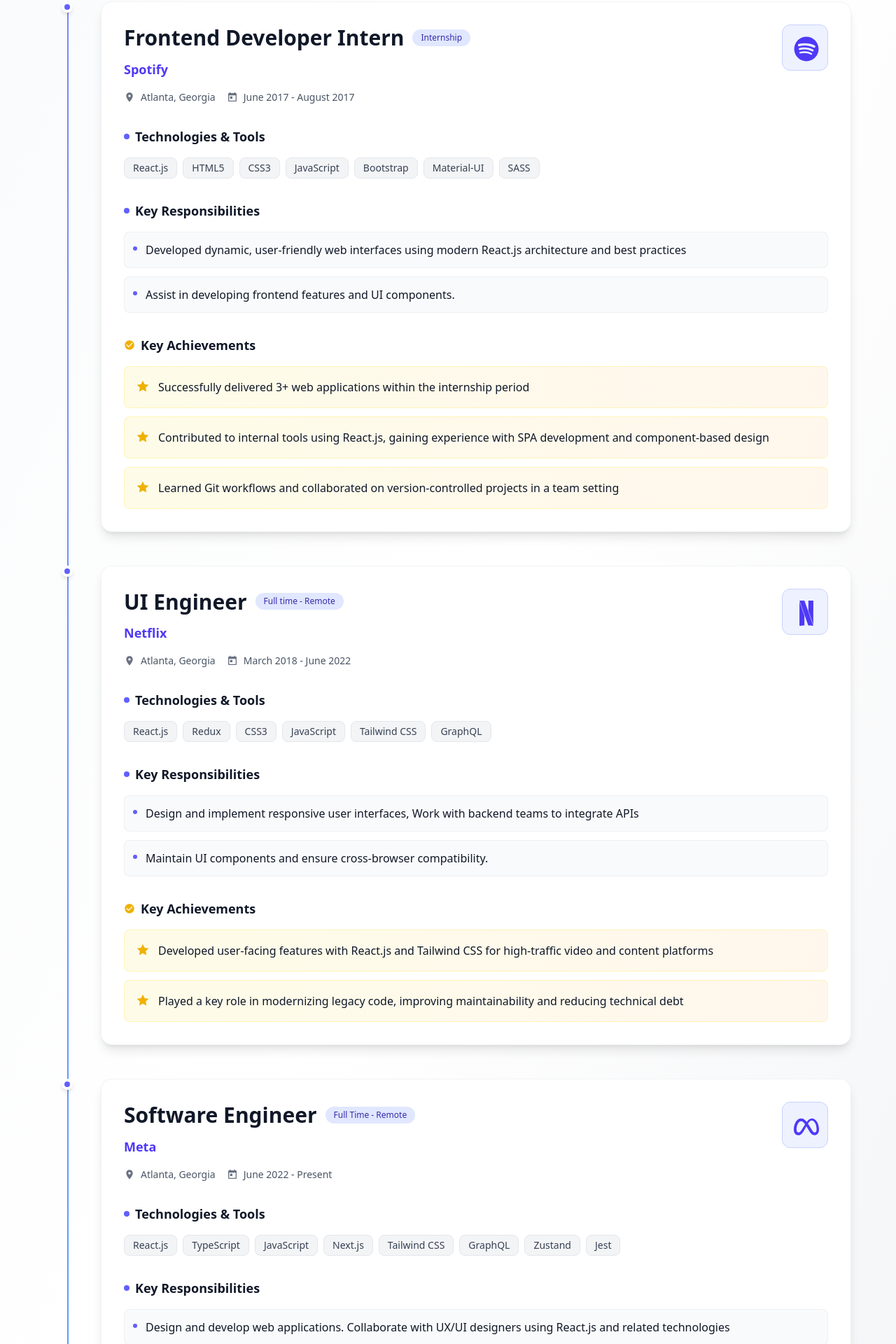
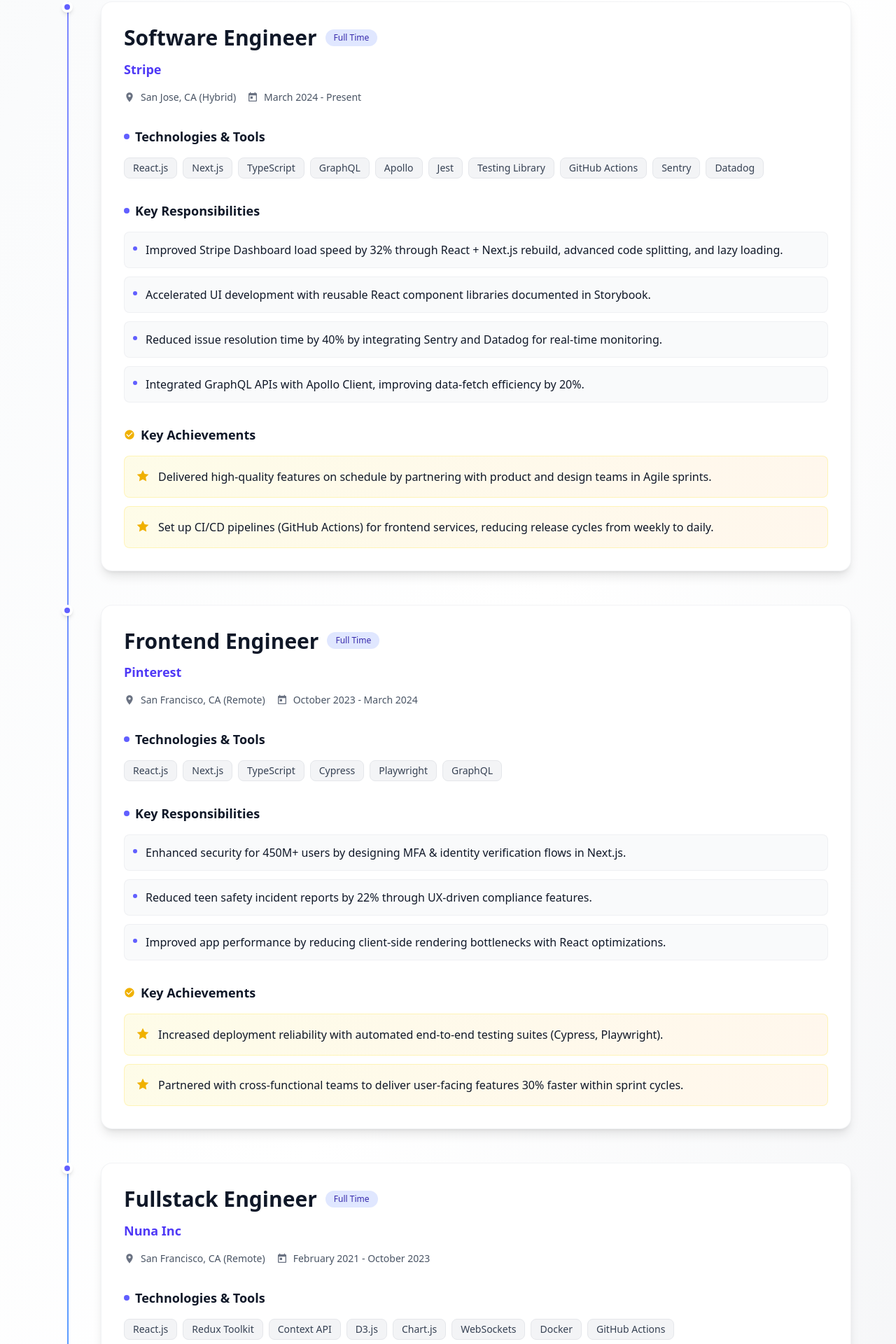
Before and after one commit to ezio421511/portfolio-front-lee, a React (Vite) app: page / in a window 1280 px wide. Shown: the part 4691-6611 px from the top of the page at 70% size. Built offline with nearby package versions, Linux system fonts and the light colour scheme.

Commit message:
Update Experience.jsx

```diff
--- a/src/components/Experience.jsx
+++ b/src/components/Experience.jsx
@@ -6,60 +6,63 @@
 const experiences = [
   {
     id: 1,
-    role: "Frontend Developer Intern",
-    company: "Spotify",
-
-    location: "Atlanta, Georgia",
-    duration: "June 2017 - August 2017",
-    type: "Internship",
-    technologies: ["React.js", "HTML5", "CSS3", "JavaScript", "Bootstrap", "Material-UI", "SASS"],
+    role: "Software Engineer",
+    company: "Stripe",
+    location: "San Jose, CA (Hybrid)",
+    duration: "March 2024 - Present",
+    type: "Full Time",
+    technologies: [
+      "React.js", "Next.js", "TypeScript", "GraphQL", "Apollo", "Jest", "Testing Library", "GitHub Actions", "Sentry", "Datadog"
+    ],
     description: [
-      "Developed dynamic, user-friendly web interfaces using modern React.js architecture and best practices",
-      "Assist in developing frontend features and UI components.",
-
+      "Improved Stripe Dashboard load speed by 32% through React + Next.js rebuild, advanced code splitting, and lazy loading.",
+      "Accelerated UI development with reusable React component libraries documented in Storybook.",
+      "Reduced issue resolution time by 40% by integrating Sentry and Datadog for real-time monitoring.",
+      "Integrated GraphQL APIs with Apollo Client, improving data-fetch efficiency by 20%."
     ],
-    icon: < FaSpotify />, // Custom icon component
     achievements: [
-      "Successfully delivered 3+ web applications within the internship period",
-      "Contributed to internal tools using React.js, gaining experience with SPA development and component-based design",
-      "Learned Git workflows and collaborated on version-controlled projects in a team setting"
+      "Delivered high-quality features on schedule by partnering with product and design teams in Agile sprints.",
+      "Set up CI/CD pipelines (GitHub Actions) for frontend services, reducing release cycles from weekly to daily."
     ]
   },
   {
     id: 2,
-    role: "UI Engineer",
-    company: "Netflix",
-
-    location: "Atlanta, Georgia",
-    duration: "March 2018 - June 2022",
-    type: "Full time - Remote",
-    technologies: ["React.js", "Redux", "CSS3", "JavaScript", "Tailwind CSS", , "GraphQL"],
+    role: "Frontend Engineer",
+    company: "Pinterest",
+    location: "San Francisco, CA (Remote)",
+    duration: "October 2023 - March 2024",
+    type: "Full Time",
+    technologies: [
+      "React.js", "Next.js", "TypeScript", "Cypress", "Playwright", "GraphQL"
+    ],
     description: [
-      "Design and implement responsive user interfaces, Work with backend teams to integrate APIs",
-      "Maintain UI components and ensure cross-browser compatibility."
+      "Enhanced security for 450M+ users by designing MFA & identity verification flows in Next.js.",
+      "Reduced teen safety incident reports by 22% through UX-driven compliance features.",
+      "Improved app performance by reducing client-side rendering bottlenecks with React optimizations."
     ],
-    icon: < SiNetflix />, // Custom icon component
     achievements: [
-      " Developed user-facing features with React.js and Tailwind CSS for high-traffic video and content platforms",
-      "Played a key role in modernizing legacy code, improving maintainability and reducing technical debt"
+      "Increased deployment reliability with automated end-to-end testing suites (Cypress, Playwright).",
+      "Partnered with cross-functional teams to deliver user-facing features 30% faster within sprint cycles."
     ]
   },
   {
     id: 3,
-    role: "Software Engineer",
-    company: "Meta",
-    location: "Atlanta, Georgia",
-    duration: "June 2022 - Present",
-    type: "Full Time - Remote",
-    technologies: ["React.js", "TypeScript", "JavaScript", "Next.js", "Tailwind CSS", "GraphQL", "Zustand", "Jest"],
+    role: "Fullstack Engineer",
+    company: "Nuna Inc",
+    location: "San Francisco, CA (Remote)",
+    duration: "February 2021 - October 2023",
+    type: "Full Time",
+    technologies: [
+      "React.js", "Redux Toolkit", "Context API", "D3.js", "Chart.js", "WebSockets", "Docker", "GitHub Actions"
+    ],
     description: [
-      "Design and develop web applications. Collaborate with UX/UI designers using React.js and related technologies",
-      "Integrate with backend APIs (REST, GraphQL) to fetch and manage data, Optimize applications for speed and scalability.",
-      "Collaborate with designers and engineers to implement new features, enhance existing tools, and integrate internal systems."
+      "Cut healthcare dashboard load time from 4s to 1.5s using WebSockets and optimized state management.",
+      "Built data visualization components (D3.js, Chart.js) for real-time clinical insights.",
+      "Achieved full WCAG 2.1 AA compliance with focused accessibility improvements."
     ],
-    icon: <BsMeta/>, // Custom icon component
     achievements: [
-
+      "Collaborated with design/product to ship mission-critical dashboards ahead of deadlines.",
+      "Enabled zero-downtime releases with automated builds and deployments (GitHub Actions, Docker)."
     ]
   },
 ];
@@ -189,7 +192,7 @@
                     </div>
 
                     {/* Experience Icon */}
-                    <div className={`mt-4 lg:mt-0 lg:ml-6 p-4 rounded-xl ${
+{/*                     <div className={`mt-4 lg:mt-0 lg:ml-6 p-4 rounded-xl ${
                       darkMode
                         ? "bg-indigo-500/10 border border-indigo-500/30"
                         : "bg-indigo-50 border border-indigo-200"
@@ -199,7 +202,7 @@
 
 
                       </div>
-                    </div>
+                    </div> */}
                   </div>
 
                   {/* Technologies Used */}
```
